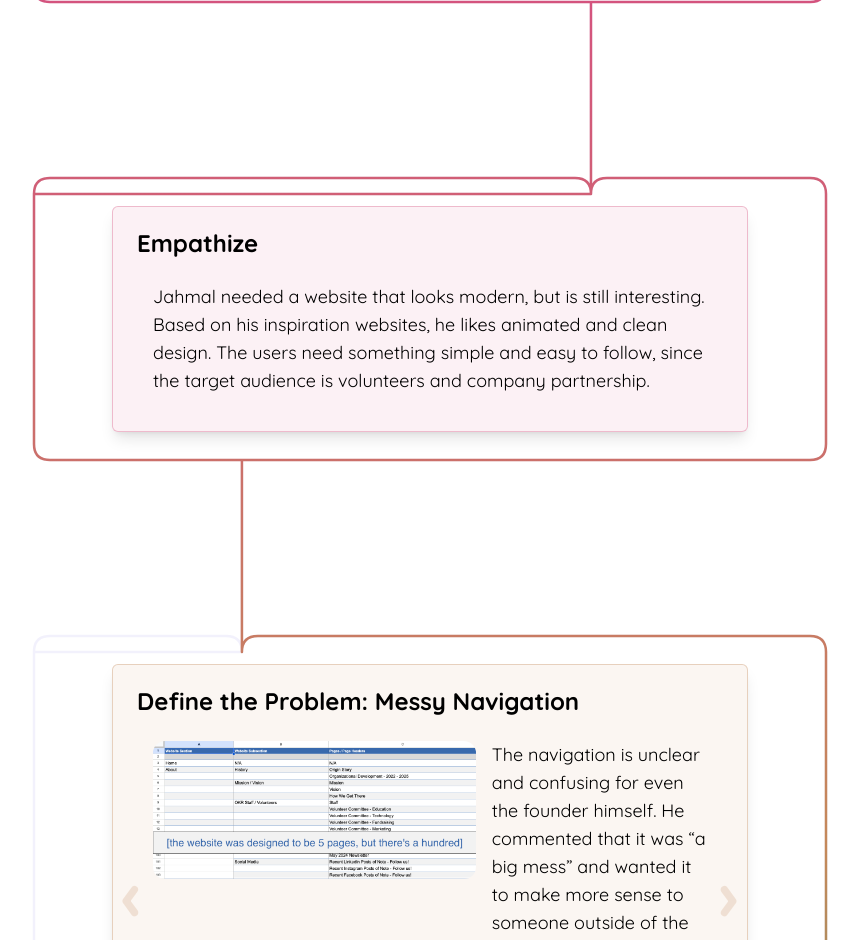
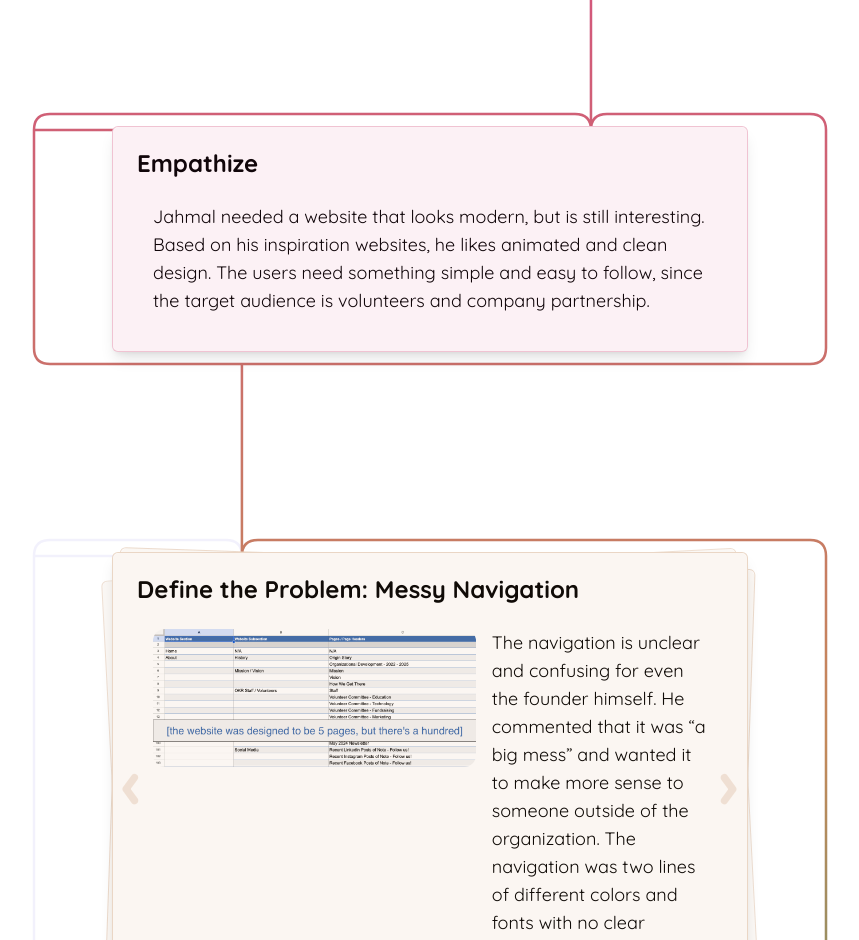
Before and after one commit to yborger/Personal-Website, a Next.js app: page /portfolio/cases/ourkidsread in a window 1280 px wide. Shown: the part 1860-2800 px from the top of the page, without its empty margins (210-1069 px from the left). Built offline with nearby package versions, Linux system fonts and the light colour scheme.

Commit message:
phasecard stack is better, I'll take this for now.

```diff
--- a/app/components/phasecard.tsx
+++ b/app/components/phasecard.tsx
@@ -26,13 +26,20 @@ interface CardProps {
         slides?: Slide[];
 }
 
+const peekRotations = [2, -3, 1.5]
+
 export default function PhaseCard({number, title, description, details, image, embed, bg, slides}: CardProps){
     const [expanded, setExpanded] = useState(false)
     const [currSlide, setCurrSlide] = useState(0)
 
-    const activeContent: Slide = slides ? slides[currSlide] : {title, description, details: details, image, embed}
+    const allSlides: Slide[] = slides ?? [{title, description, details, image, embed}]
+    const hasMultipleSlides = allSlides.length > 1
+    const activeContent = allSlides[currSlide]
 
-    const hasMultipleSlides = slides && slides.length > 1
+    const peekCount = Math.min(3, allSlides.length - 1)
+    const peekSlides = Array.from({ length: peekCount }, (_, i) =>
+        allSlides[(currSlide + i + 1) % allSlides.length]
+    )
 
     function goToSlide(index: number) {
         setCurrSlide(index)
@@ -42,17 +49,48 @@ export default function PhaseCard({number, title, description, details, image, e
 
     return (
     <section className="h-3/4 flex ml-[50px] mr-[50px] items-center justify-center relative">
+      <div className="relative w-full max-w-4xl mx-4">
+
+        {/* peek cards behind, rendered back to front */}
+        {hasMultipleSlides && [...peekSlides].reverse().map((_, rawI) => {
+            const i = peekCount - 1 - rawI
+            return (
                 <div
-        className="relative rounded-md p-6 m-4 shadow-lg max-w-4xl w-full border px-6 py-5"
+                    key={i}
+                    className="absolute inset-0 rounded-md border bg-white dark:bg-[#131313]"
                     style={{
                         borderColor: `${bg}59`,
-          background: `${bg}14`,
+                        transform: `rotate(${peekRotations[i]}deg) translateY(${(i + 1) * 6}px)`,
+                        zIndex: peekCount - i,
+                        opacity: 1 - (i + 1) * 0.12,
                     }}
                 >
+                    <div
+                        className="absolute inset-0 rounded-md"
+                        style={{ background: `${bg}14` }}
+                    />
+                </div>
+            )
+        })}
+
+        {/* active card */}
+        <div
+            className="relative rounded-md p-6 shadow-lg border px-6 py-5 bg-white dark:bg-[#131313]"
+            style={{
+                borderColor: `${bg}59`,
+                zIndex: peekCount + 1,
+            }}
+        >
+            {/* color overlay */}
+            <div
+                className="absolute inset-0 rounded-md pointer-events-none"
+                style={{ background: `${bg}14` }}
+            />
+
             {hasMultipleSlides && (
                 <button
-            onClick={() => goToSlide(currSlide === 0 ? slides.length - 1 : currSlide - 1)}
-            className="absolute left-2 top-1/2 -translate-y-1/2 text-7xl font-bold transition-opacity opacity-20 hover:opacity-60"
+                    onClick={() => goToSlide(currSlide === 0 ? allSlides.length - 1 : currSlide - 1)}
+                    className="absolute left-2 top-1/2 -translate-y-1/2 text-7xl font-bold transition-opacity opacity-20 hover:opacity-60 z-10"
                     style={{ color: bg }}
                 >
                     ‹
@@ -61,8 +99,8 @@ export default function PhaseCard({number, title, description, details, image, e
 
             {hasMultipleSlides && (
                 <button
-            onClick={() => goToSlide(currSlide === slides.length - 1 ? 0 : currSlide + 1)}
-            className="absolute right-2 top-1/2 -translate-y-1/2 text-7xl font-bold transition-opacity opacity-20 hover:opacity-60"
+                    onClick={() => goToSlide(currSlide === allSlides.length - 1 ? 0 : currSlide + 1)}
+                    className="absolute right-2 top-1/2 -translate-y-1/2 text-7xl font-bold transition-opacity opacity-20 hover:opacity-60 z-10"
                     style={{ color: bg }}
                 >
                     ›
@@ -107,7 +145,7 @@ export default function PhaseCard({number, title, description, details, image, e
 
             {hasMultipleSlides && (
                 <div className="flex justify-center items-center gap-3 mt-4">
-            {slides.map((_, i) => (
+                    {allSlides.map((_, i) => (
                         <button
                             key={i}
                             onClick={() => goToSlide(i)}
@@ -121,6 +159,7 @@ export default function PhaseCard({number, title, description, details, image, e
                 </div>
             )}
         </div>
+      </div>
     </section>
   )
 }
```
Lines whose indentation alone changed are shown as unchanged.
